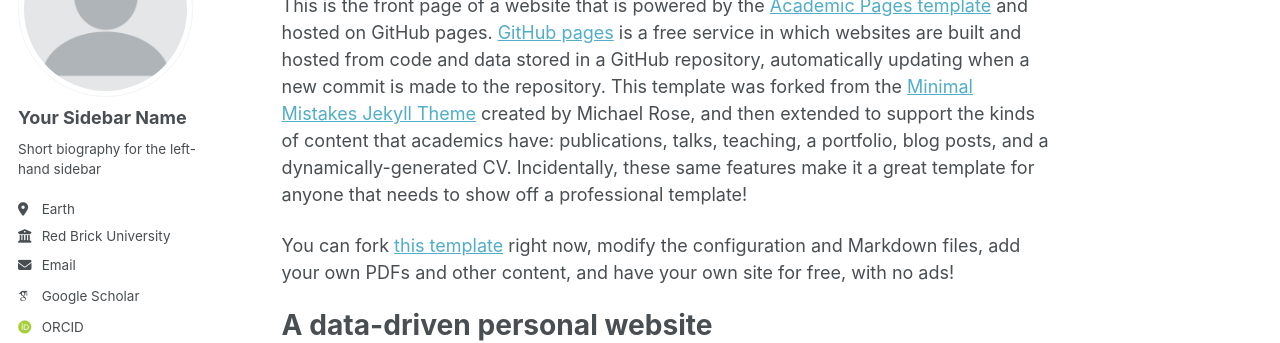
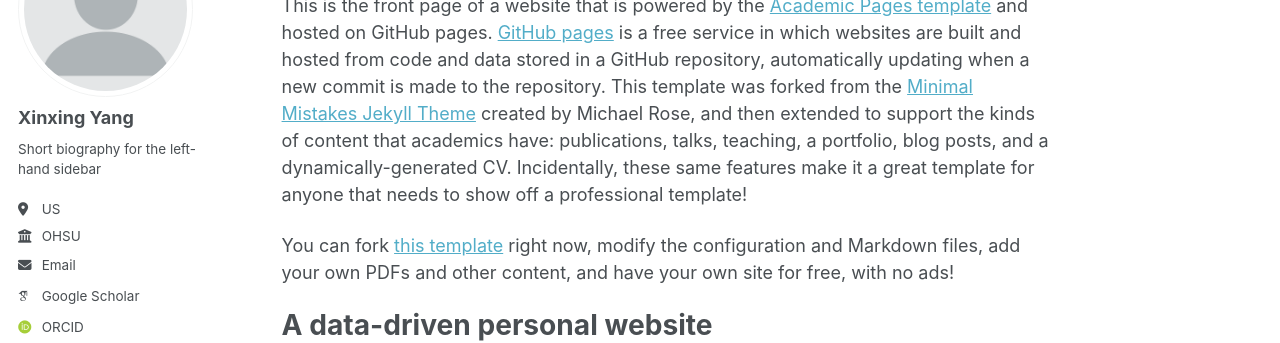
Before and after one commit to xinxingyang0601/xinxingyang0601.github.io, a Jekyll site: the page built from _pages/about.md, in a window 1280 px wide. Shown: the part 179-522 px from the top of the page. Built offline with Jekyll 4.4.1, drawn with Linux system fonts in a browser that asks for light colours; some web fonts are replaced; a script bundle is joined from its source files by our own code; library files that are not in the unit come from our copies.

Commit message:
Update _config.yml

```diff
--- a/_config.yml
+++ b/_config.yml
@@ -24,11 +24,11 @@
 author:
   # Biographic information
   avatar           : "profile.png"
-  name             : "Your Sidebar Name"
+  name             : "Xinxing Yang"
   pronouns         : # example: "she/her"
   bio              : "Short biography for the left-hand sidebar"
-  location         : "Earth"
-  employer         : "Red Brick University"
+  location         : "US"
+  employer         : "OHSU"
   uri              : # URL
   email            : "none@example.org"
 
```
